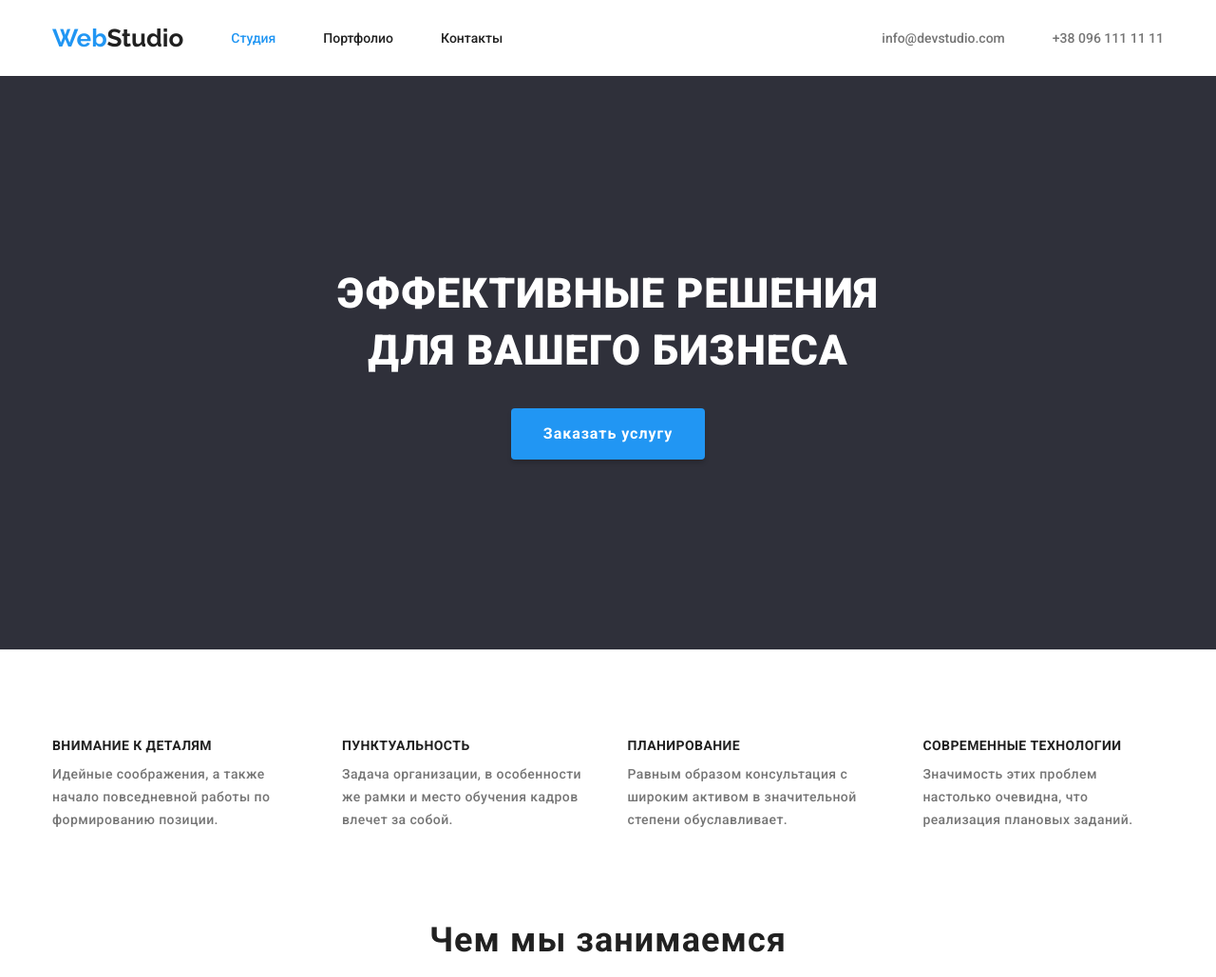
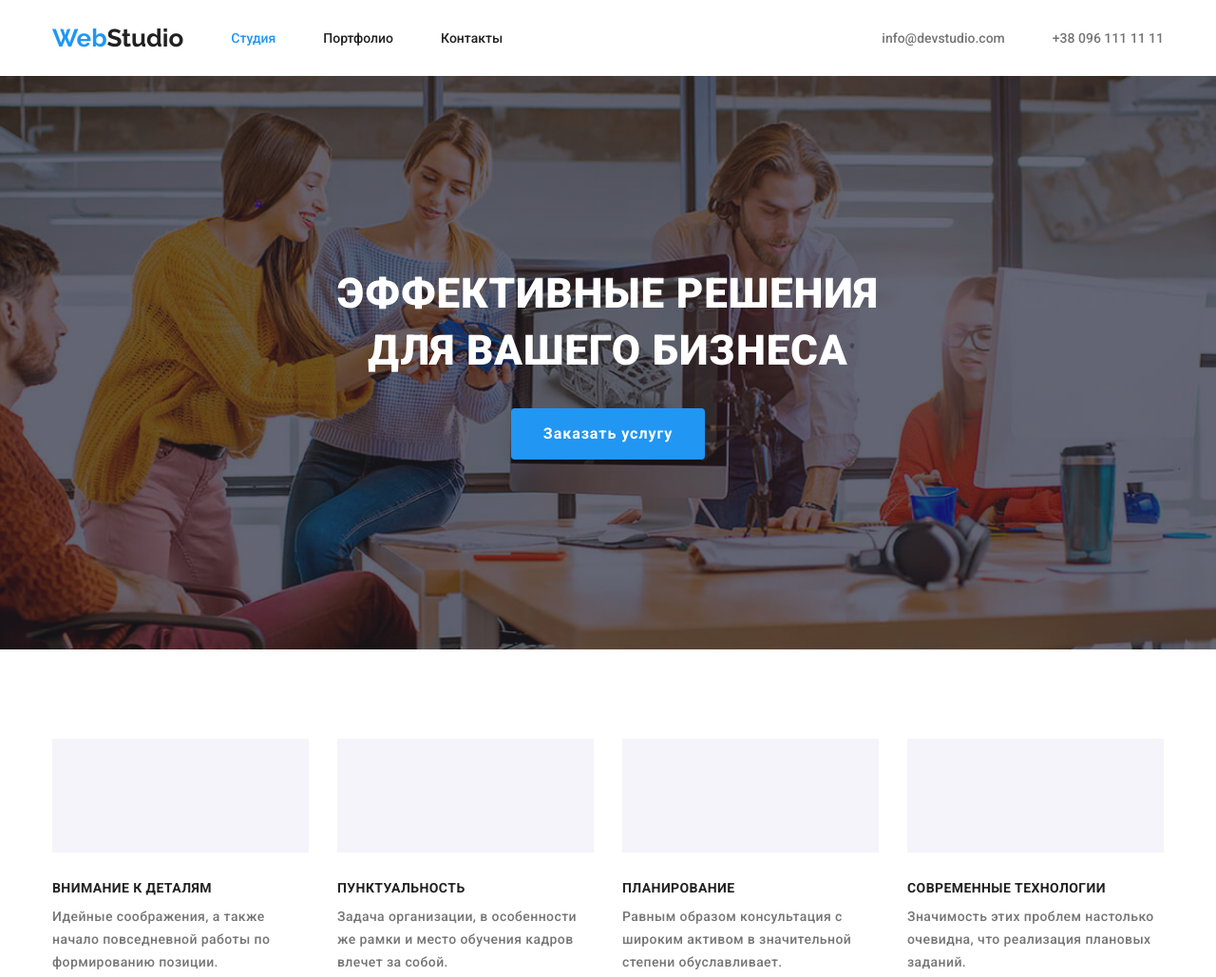
Before and after one commit to TulaidanOleh/goit-markup-hw-04, a plain HTML site: page index.html in a window 1280 px wide. Shown: the top 1029 px of the page at 95% size. Drawn offline with nearby package versions, Linux system fonts and the light colour scheme.

Commit message:
Add background for section hero and section feature

```diff
--- a/css/styles.css
+++ b/css/styles.css
@@ -136,6 +136,19 @@ img {
   text-align: center;
   padding-top: 200px;
   padding-bottom: 200px;
+
+  margin-left: auto;
+  margin-right: auto;
+  max-width: 1600px;
+  background-image: linear-gradient(
+      rgba(47, 48, 58, 0.4),
+      rgba(47, 48, 58, 0.4)
+    ),
+    url(../images/hero-background.jpg);
+  background-position: center;
+
+  background-repeat: no-repeat;
+  background-size: cover;
 }
 
 .hero-text {
@@ -180,6 +193,16 @@ img {
 .feature-list {
   margin-right: 30px;
 }
+
+.feature-list::before {
+  display: block;
+  content: "";
+  width: 270px;
+  height: 120px;
+  background-color: var(--color-background-team);
+  margin-bottom: 30px;
+}
+
 .feature-list:last-child {
   margin-right: 0;
 }
```
Also changed, not shown: images/hero-background.jpg (added).
